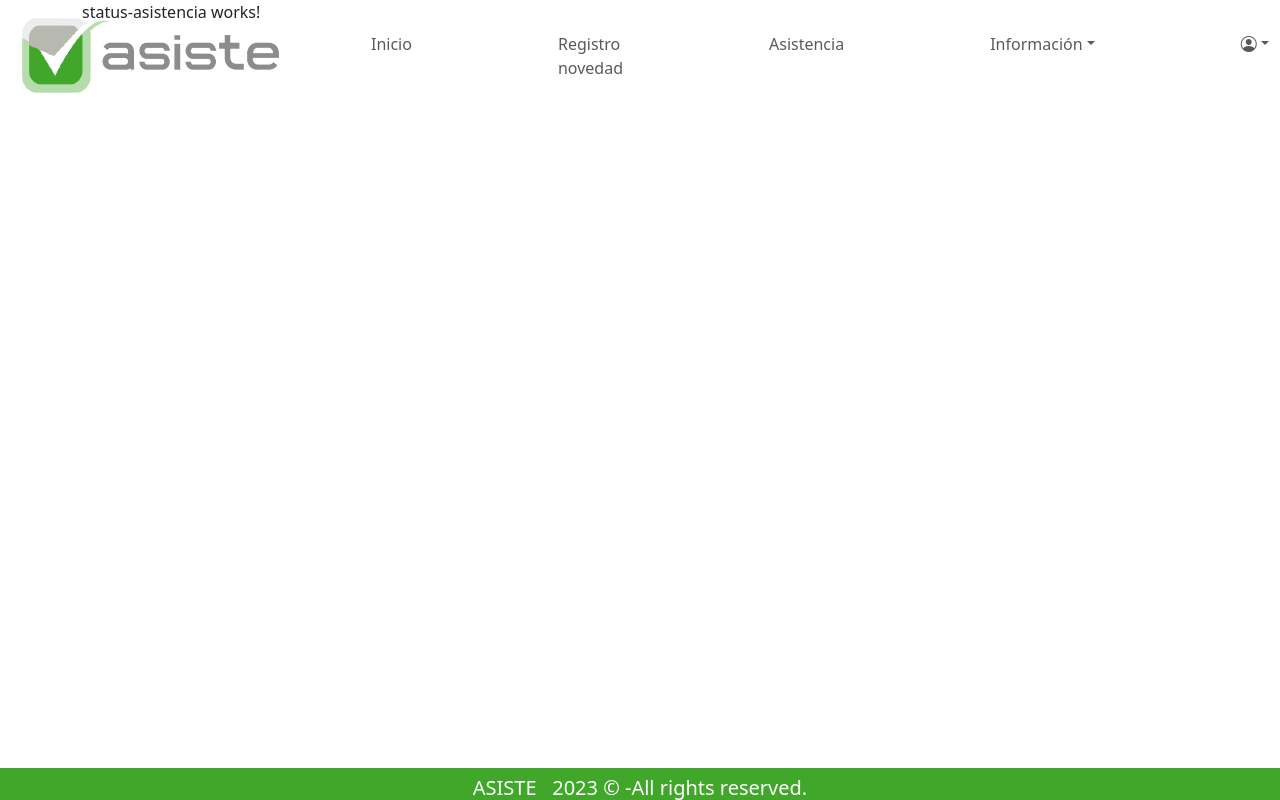
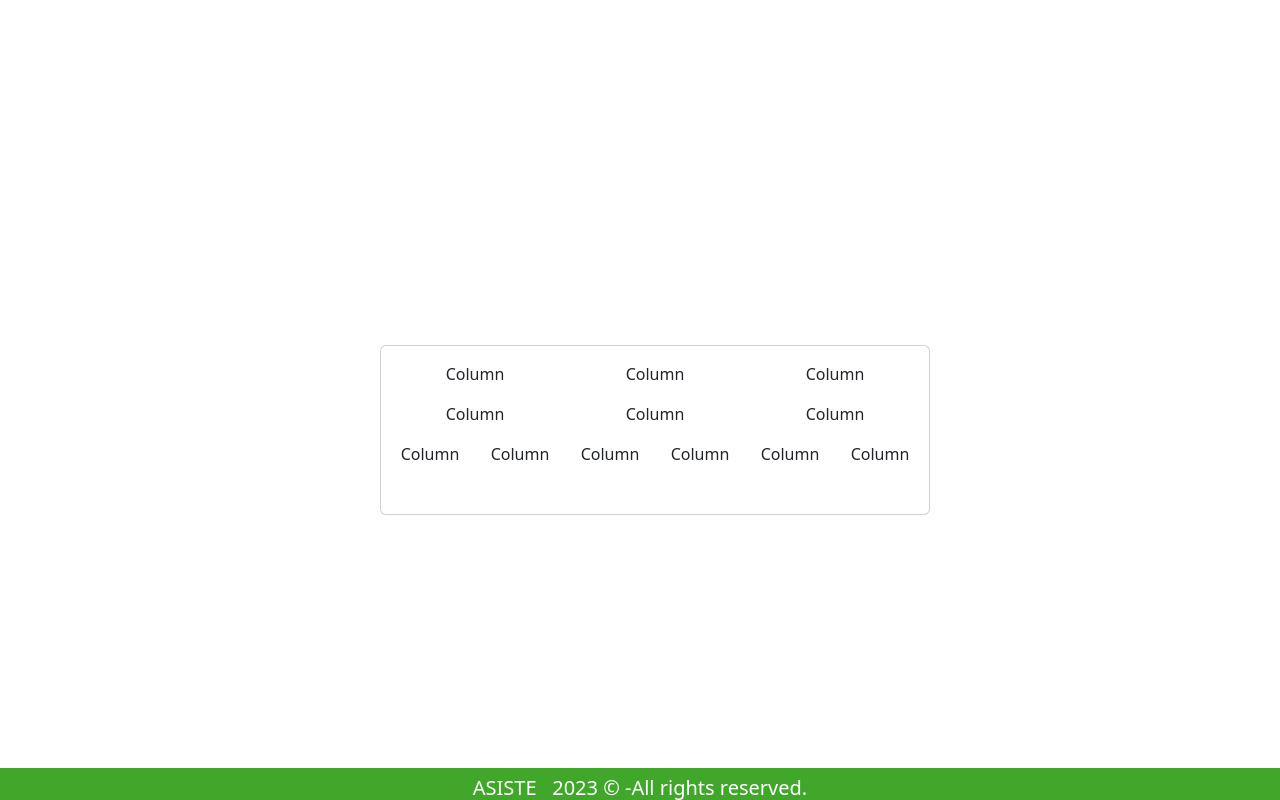
Before and after one commit to MariajoseVargas1/asiste_fe, an Angular app: page /inicio in a window 1280 px wide. Built offline with nearby package versions, Linux system fonts and the light colour scheme.

Commit message:
Cambio de opciones al navbar-aprendiz

```diff
--- a/src/app/app.component.html
+++ b/src/app/app.component.html
@@ -1,10 +1,15 @@
 <div class="container">
-  <app-header></app-header>
+
+  <!-- <app-login></app-login>  -->
   <router-outlet></router-outlet>
   <app-footer></app-footer>
 
+  <!--<app-header></app-header>
+
+ -->
+
+
   <!--
-  <app-login></app-login>
   <app-preguntas-frecuentes></app-preguntas-frecuentes>
   <app-status-asistencia></app-status-asistencia>
   <app-perfil-aprendiz></app-perfil-aprendiz>
--- a/src/app/components/grid-aprendiz/grid-aprendiz.component.html
+++ b/src/app/components/grid-aprendiz/grid-aprendiz.component.html
@@ -1 +1,24 @@
-<p>grid-aprendiz works!</p>
+<div class="container vh-100">
+    <div class="row justify-content-center align-items-center h-100">
+      <div class="col-md-8">
+        <div class="card">
+          <div class="card-body text-center">
+            <div class="row row-cols-2 row-cols-lg-3 mb-3">
+              <div class="col mb-3">Column</div>
+              <div class="col mb-3">Column</div>
+              <div class="col mb-3">Column</div>
+              <div class="col mb-3">Column</div>
+              <div class="col mb-3">Column</div>
+              <div class="col mb-3">Column</div>
+              <div class="col-4 col-lg-2 mb-3">Column</div>
+              <div class="col-4 col-lg-2 mb-3">Column</div>
+              <div class="col-4 col-lg-2 mb-3">Column</div>
+              <div class="col-4 col-lg-2 mb-3">Column</div>
+              <div class="col-4 col-lg-2 mb-3">Column</div>
+              <div class="col-4 col-lg-2 mb-3">Column</div>
+            </div>
+          </div>
+        </div>
+      </div>
+    </div>
+  </div>
--- a/src/app/components/header/header.component.html
+++ b/src/app/components/header/header.component.html
@@ -1,3 +1,4 @@
+<!-- Navbar para parendiz, es el primero, referencia para los demas -->
 <nav class="navbar navbar-expand-md fixed-top">
     <div class="container-fluid">
        <div class="image_firts"><img src="/assets/img/_logo_asiste_horizontal.png" alt="logo_asiste_horizontal" width="260" height="75"> <!-- aca en el logo no hay enlace para nada,dejar asi? -->
@@ -13,17 +14,15 @@
               <li class="nav-item">
                   <a class="nav-link" routerLink="/inicio">Inicio</a>
               <li class="nav-item">
+                  <a class="nav-link" routerLink="/horarios">Horarios</a>
+              <li class="nav-item">
                   <a class="nav-link" routerLink="/regis-novedad">Registro novedad</a>
-              <li class="nav-item">
-                  <a class="nav-link" routerLink="/">Asistencia</a>
           </li>
           <div class="dropdown">
             <a href="#" class="nav-link dropdown-toggle" data-bs-toggle="dropdown" data-bs-toggle="dropdown"
             href="#">Información</a>
             <ul class="dropdown-menu text-small">
-                <!-- <li><a class="dropdown-item" href="#">Programas de formación</a></li> -->
-                <li><a class="dropdown-item" routerLink="/">Horarios</a></li>
-                <li><a class="dropdown-item" routerLink="/">Procesos disciplinarios</a></li>
+                <!-- <li><a class="dropdown-item" routerLink="/">Procesos disciplinarios</a></li> -->
                 <li><a class="dropdown-item" routerLink="/preguntas-frecuentes">Preguntas frecuentes</a></li>
             </ul>
         </div>
@@ -32,9 +31,9 @@
                 <i class="bi bi-person-circle"></i>
               </a>
               <ul class="dropdown-menu text-small">
-                <li><a class="dropdown-item" routerLink="/app-perfil-aprendiz">Perfil</a></li>
+                <li><a class="dropdown-item" routerLink="/perfil-aprendiz">Perfil</a></li>
                 <li><hr class="dropdown-divider"></li>
-                <li><a class="dropdown-item" routerLink="#">Salir</a></li>
+                <li><a class="dropdown-item" routerLink="#">Salir</a></li>  <!--Aqui el router-link lo deo por ahora que se dirija a la landing pero revisar a ver si es asi-->
               </ul>
           </div>
       </ul>
--- a/src/app/components/login/login.component.html
+++ b/src/app/components/login/login.component.html
@@ -36,11 +36,12 @@
                 placeholder="Password"
                 required/>
                 <br><!--mirar lo del pattern-->
-                <a href="olvido_contrasena">¿Olvidó su contraseña?</a>
-              <label for="floatingPassword"><i class="bi bi-shield-lock-fill"></i>Contraseña</label>
+                <a routerLink="/forgot">¿Olvidó su contraseña?</a>
+              <label for="floatingPassword" type="text"><i class="bi bi-shield-lock-fill"></i>Contraseña</label>
             </div>
 
-            <button type="submit" class="btn btn-primary rounded">Enviar</button>
+            <button type="submit" class="btn btn-primary rounded" (click)="onBotonClick()">
+              Enviar</button>
           </form>
         </div>
       </div>
--- a/src/app/components/login/login.component.ts
+++ b/src/app/components/login/login.component.ts
@@ -1,4 +1,7 @@
+import { Router } from '@angular/router';
+import { Location } from '@angular/common';
 import { Component } from '@angular/core';
+
 
 @Component({
   selector: 'app-login',
@@ -6,4 +9,10 @@ import { Component } from '@angular/core';
 })
 export class LoginComponent {
 
+  constructor(private router: Router, private location: Location) {}
+
+  onBotonClick(): void {
+    this.router.navigateByUrl('/inicio');
+    this.location.replaceState('/inicio');
+  }
 }
--- a/src/app/pruebas/comp/login/login.component.html
+++ b/src/app/pruebas/comp/login/login.component.html
@@ -1,4 +1,4 @@
-<p>login works!</p>
+
 <form [formGroup]="form">
 <input formControlName="document" type="number">
 <input formControlName="password" type="text">
--- a/src/styles.css
+++ b/src/styles.css
@@ -1,5 +1,12 @@
 @import "~bootstrap-icons/font/bootstrap-icons.css";
 
+/* IMAGEN GLOGAL DE FONDO
+body{
+  background-image: url('./assets/img/global-fondo.jpg');
+  background-repeat: no-repeat;
+  background-size: cover;
+
+}*/
 /*ESTILOS PARA EL NAVBAR*/
 .navbar-expand-md{
   margin-top: 10px;
@@ -44,9 +51,9 @@
 /*ESTILOS DE  REGISTRO DE NOVEDAD*/
 
 
-.fondo{
+/* .fondo{
   background-image: url('./assets/img/volver-la-escuela-patrón-transparente-de-vector-blanco-y-negro-documento-digital-esquema-educativo-fondo-iconos-clase-línea-223839269.webp') ;
- }
+ } */
 
 /*ESTILOS DE LA DATA-COORDINACION E INICIO INSTRUCTOR*/
 .container .px-4{
@@ -58,3 +65,8 @@
 .mat-mdc-form-field + .mat-mdc-form-field {
   margin-left: 8px;
 }
+
+/*
+.container-fluid{
+  background-image: "./global-fondo";
+} */
```
Also changed, not shown: src/app/app-routing.module.ts (+7 -2 lines), src/app/services/service.login.ts (added, +16 -0 lines), src/assets/img/global-fondo.jpg (added).
